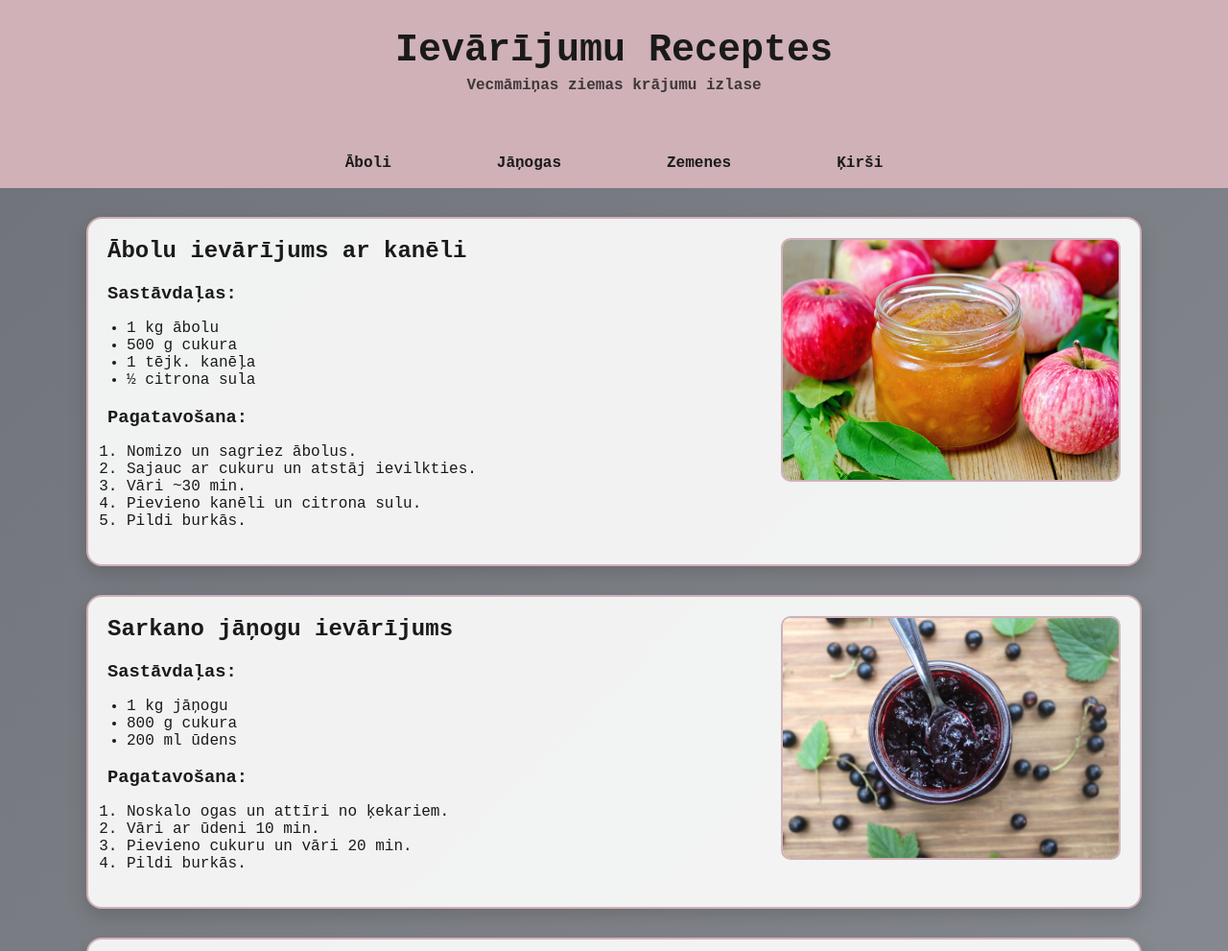
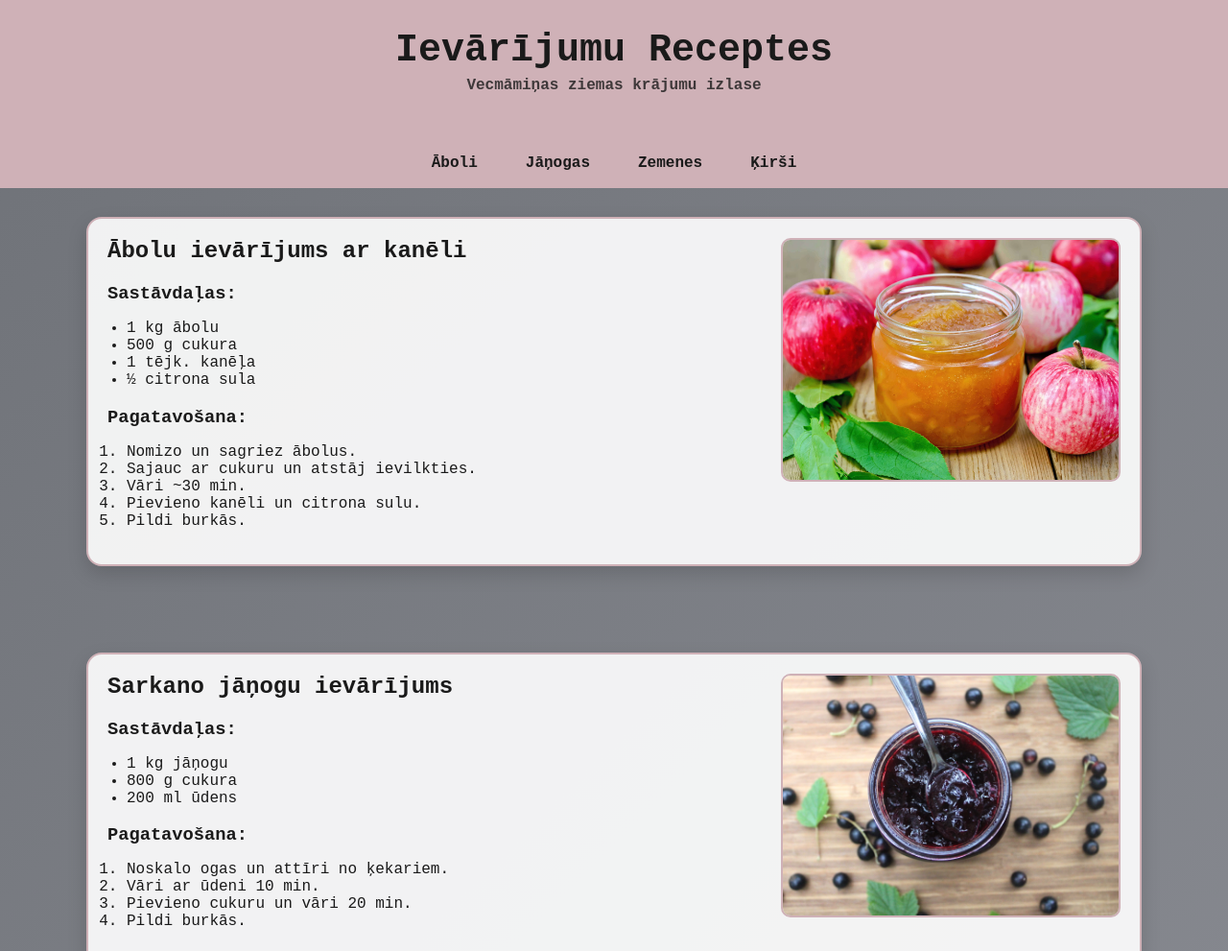
Before and after one commit to imvioletttt/school-thing, a plain HTML site: page index.html in a window 1280 px wide. Shown: the top 991 px of the page at 96% size. Drawn offline with Linux system fonts and the light colour scheme.

Commit message:
Update style.css

```diff
--- a/style.css
+++ b/style.css
@@ -39,7 +39,7 @@ nav {
     padding: 12px;
     display: flex;
     justify-content: center;
-    gap: 90px;
+    gap: 30px;
     position: sticky;
     top: 0;
     z-index: 100;
@@ -75,7 +75,7 @@ nav a.active {
     border: 2px solid var(--accent);
     border-radius: 16px;
     padding: 20px;
-    margin-bottom: 30px;
+    margin-bottom: 90px;
 
     display: flex;
     gap: 20px;
```
